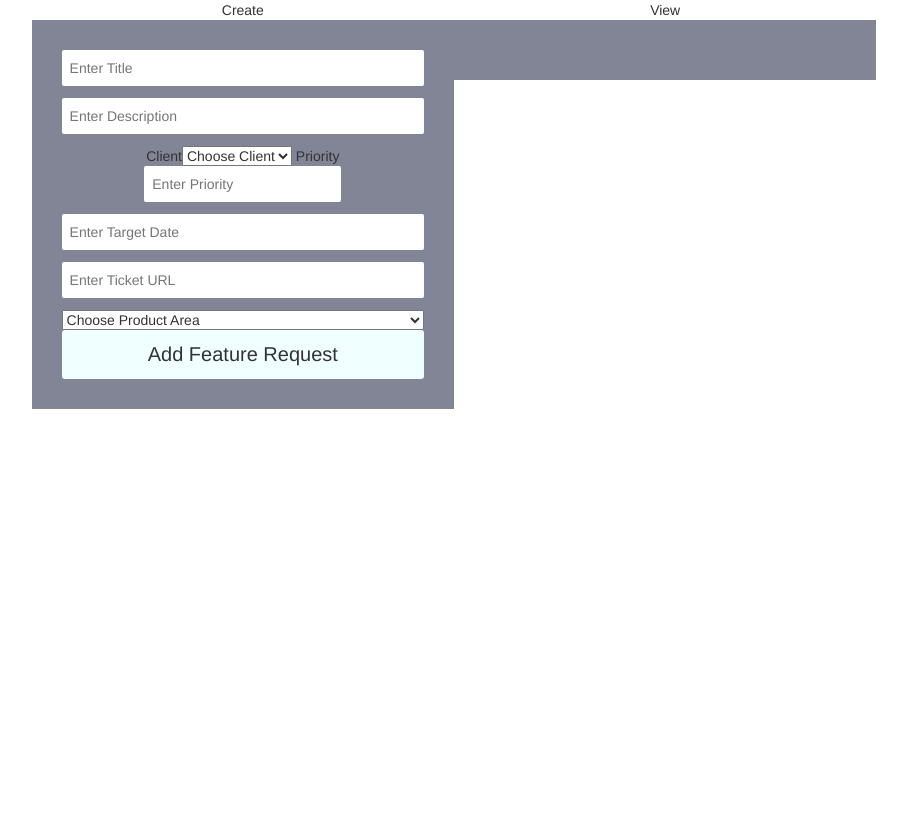
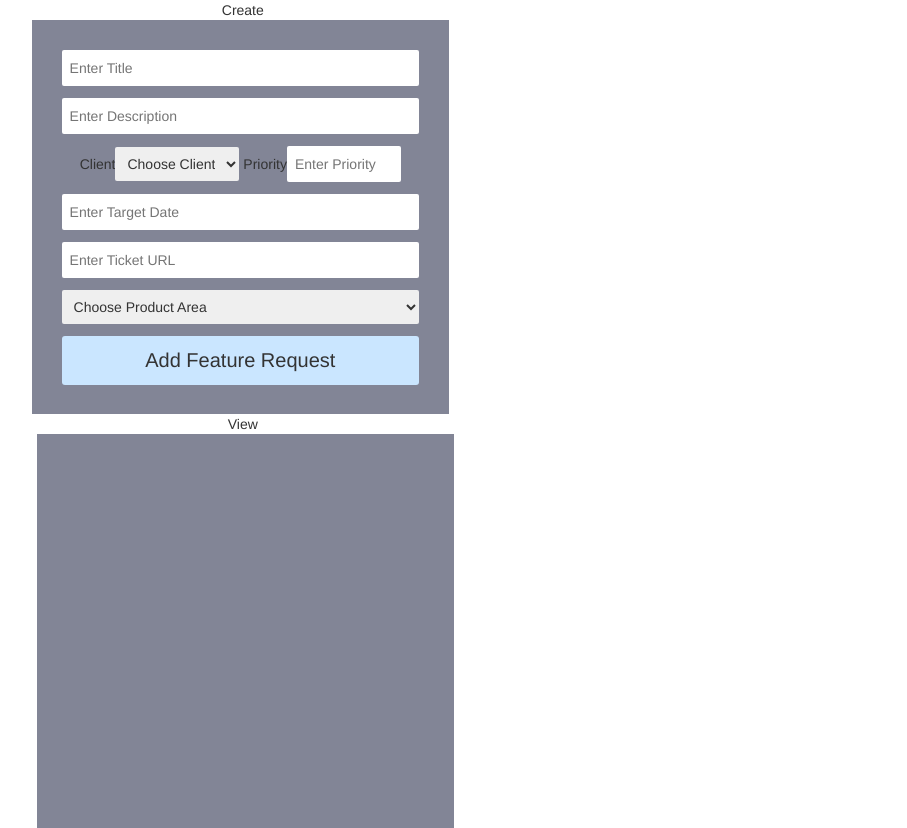
Before and after one commit to sudouser2010/feature-request-app, a Django app: page / in a window 1280 px wide. Shown: the whole page, without its empty margins (186-1093 px from the left). Before the commit the page ends 409 px from the top, so only its background shows below. Run offline with Django 3.2, Linux system fonts and the light colour scheme; some libraries are stand-ins or nearby versions.

Commit message:
modifed styles on app

```diff
--- a/feature_request_app/static/css/app-styles.css
+++ b/feature_request_app/static/css/app-styles.css
@@ -7,16 +7,23 @@
     width: 50%;
     text-align:center;
 }
-#left-side{
+.left{
     float: left;
 }
-#right-side{
+.right{
     float: right;
 }
 
 #create, #view{
     background-color: #828596;
     padding:30px;
+    height:394px;
+}
+#create{
+    margin-right:5px;
+}
+#view{
+    margin-left:5px;
 }
 #id_title, #id_description, #id_target_date,
 #id_ticket_url, #id_product_area{
@@ -25,13 +32,29 @@
 #add-feature{
     font-size: 20px;
     padding: 10px;
-    background-color: azure;
+    background-color: #CAE6FF;
     border-radius: 3px;
     cursor:pointer;
 }
-input{
+#add-feature:hover{
+    background-color:#D7EBFD;
+}
+input,select{
     margin-bottom: 12px;
     border-radius: 2px;
     border: none;
     padding: 8px;
 }
+#id_priority{
+    width:114px;
+}
+#id_title:hover, #id_description:hover, #id_target_date:hover,
+#id_ticket_url:hover, #id_product_area:hover, #id_client:hover,
+#id_priority:hover{
+    background-color:azure;
+}
+#id_title:focus, #id_description:focus, #id_target_date:focus,
+#id_ticket_url:focus, #id_product_area:focus, #id_client:focus,
+#id_priority:focus{
+    background-color:antiquewhite;
+}
```
